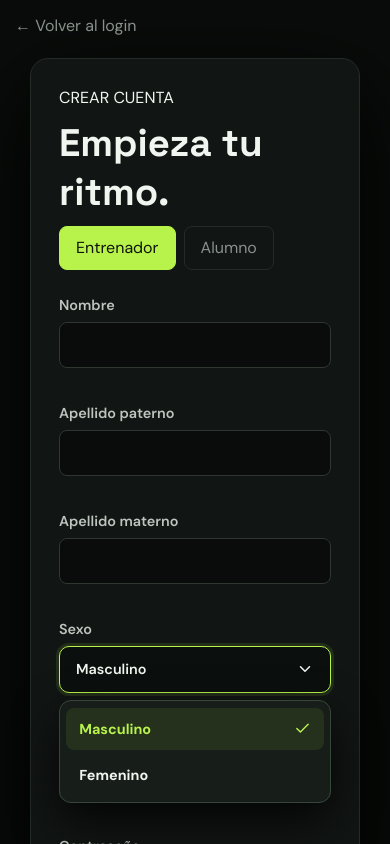
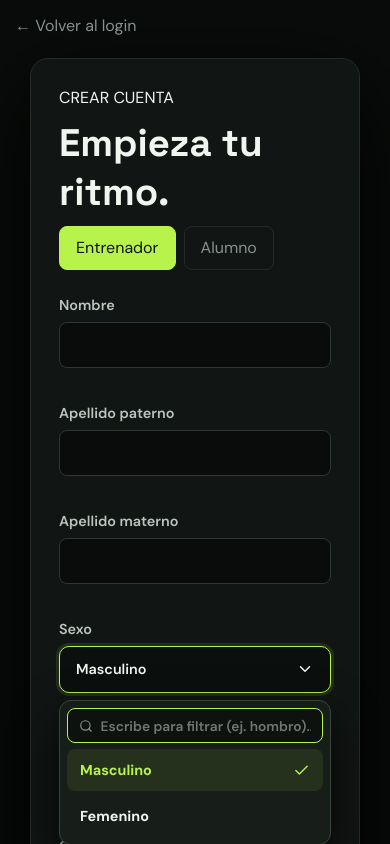
Before and after one commit to K4YZER4/RITMO, a React (Vite) app in the folder frontend/: page /registro in a window 390 px wide. Both pictures are taken after a click on the button "Masculino". Shown: the top 844 px of the page. Built offline with nearby package versions, Linux system fonts and the light colour scheme; no server answers.

Commit message:
feat: searchable select menu with real-time text filtering and responsive scrollable exercise modal

```diff
--- a/frontend/src/components/SelectMenu.tsx
+++ b/frontend/src/components/SelectMenu.tsx
@@ -1,4 +1,4 @@
-import { Check, ChevronDown } from 'lucide-react';
+import { Check, ChevronDown, Search } from 'lucide-react';
 import { useEffect, useRef, useState } from 'react';
 
 export type SelectOption = { value: string; label: string; description?: string };
@@ -8,22 +8,76 @@ export function SelectMenu({
   options,
   placeholder,
   onChange,
+  searchable = true,
 }: {
   value: string;
   options: SelectOption[];
   placeholder: string;
   onChange: (value: string) => void;
+  searchable?: boolean;
 }) {
   const [open, setOpen] = useState(false);
+  const [search, setSearch] = useState('');
   const ref = useRef<HTMLDivElement>(null);
+  const inputRef = useRef<HTMLInputElement>(null);
   const selected = options.find((option) => option.value === value);
+
   useEffect(() => {
     const close = (event: MouseEvent) => {
-      if (ref.current && !ref.current.contains(event.target as Node)) setOpen(false);
+      if (ref.current && !ref.current.contains(event.target as Node)) {
+        setOpen(false);
+        setSearch('');
+      }
     };
     document.addEventListener('mousedown', close);
     return () => document.removeEventListener('mousedown', close);
   }, []);
+
+  useEffect(() => {
+    if (open && searchable) {
+      setSearch('');
+      const timer = setTimeout(() => {
+        inputRef.current?.focus();
+      }, 50);
+      return () => clearTimeout(timer);
+    }
+  }, [open, searchable]);
+
+  const cleanText = (t: string) =>
+    t
+      .toLowerCase()
+      .normalize('NFD')
+      .replace(/[\u0300-\u036f]/g, '')
+      .replace(/_/g, ' ')
+      .trim();
+
+  const filteredOptions = options.filter((option) => {
+    if (!search.trim()) return true;
+    const q = cleanText(search);
+    const label = cleanText(option.label);
+    const desc = option.description ? cleanText(option.description) : '';
+
+    if (label.includes(q) || desc.includes(q)) return true;
+
+    // Búsqueda flexible por palabras (ej. "hombro" con "hombros", "smith" con "maquina smith")
+    const words = q.split(/\s+/).filter(Boolean);
+    return words.every((w) => label.includes(w) || w.startsWith(label) || label.startsWith(w));
+  });
+
+  const handleKeyDown = (e: React.KeyboardEvent) => {
+    if (e.key === 'Escape') {
+      setOpen(false);
+      setSearch('');
+    } else if (e.key === 'Enter') {
+      e.preventDefault();
+      if (filteredOptions.length > 0) {
+        onChange(filteredOptions[0].value);
+        setOpen(false);
+        setSearch('');
+      }
+    }
+  };
+
   return (
     <div className="select-menu" ref={ref}>
       <button
@@ -36,9 +90,34 @@ export function SelectMenu({
         <span className={selected ? '' : 'placeholder'}>{selected?.label || placeholder}</span>
         <ChevronDown size={18} />
       </button>
+
       {open && (
         <div className="select-options" role="listbox">
-          {options.map((option) => (
+          {searchable && options.length > 0 && (
+            <div
+              className="select-search-box"
+              onClick={(e) => {
+                e.stopPropagation();
+                inputRef.current?.focus();
+              }}
+            >
+              <Search size={14} className="select-search-icon" />
+              <input
+                ref={inputRef}
+                type="text"
+                className="select-search-input"
+                placeholder="Escribe para filtrar (ej. hombro)..."
+                value={search}
+                onChange={(e) => setSearch(e.target.value)}
+                onKeyDown={handleKeyDown}
+                onClick={(e) => e.stopPropagation()}
+              />
+            </div>
+          )}
+
+          <div className="select-options-list">
+            {filteredOptions.length > 0 ? (
+              filteredOptions.map((option) => (
                 <button
                   type="button"
                   role="option"
@@ -48,6 +127,7 @@ export function SelectMenu({
                   onClick={() => {
                     onChange(option.value);
                     setOpen(false);
+                    setSearch('');
                   }}
                 >
                   <span>
@@ -56,7 +136,15 @@ export function SelectMenu({
                   </span>
                   {option.value === value && <Check size={17} />}
                 </button>
-          ))}
+              ))
+            ) : (
+              <div className="select-empty">
+                {options.length === 0
+                  ? 'No hay más opciones disponibles'
+                  : `Sin coincidencias para "${search}"`}
+              </div>
+            )}
+          </div>
         </div>
       )}
     </div>
--- a/frontend/src/pages/Exercises.tsx
+++ b/frontend/src/pages/Exercises.tsx
@@ -200,7 +200,11 @@ export function Exercises() {
             className="modal"
             onSubmit={(event) => {
               event.preventDefault();
-              create.mutate();
+              if (editing) {
+                update.mutate();
+              } else {
+                create.mutate();
+              }
             }}
             onClick={(event) => event.stopPropagation()}
           >
--- a/frontend/src/styles.css
+++ b/frontend/src/styles.css
@@ -34,19 +34,64 @@
 }
 .select-options {
   position: absolute;
-  z-index: 20;
+  z-index: 30;
   top: calc(100% + 0.45rem);
   left: 0;
   right: 0;
-  display: grid;
-  gap: 0.25rem;
-  max-height: 280px;
-  overflow-y: auto;
-  padding: 0.4rem;
+  display: flex;
+  flex-direction: column;
+  max-height: 285px;
+  overflow: hidden;
+  padding: 0.45rem;
   background: #171d19;
   border: 1px solid #364638;
   border-radius: 12px;
   box-shadow: 0 18px 45px #000b;
+}
+.select-search-box {
+  display: flex;
+  align-items: center;
+  gap: 0.5rem;
+  padding: 0.45rem 0.65rem;
+  margin-bottom: 0.4rem;
+  background: #0d120f;
+  border: 1px solid #2a382c;
+  border-radius: 8px;
+  transition: border-color 150ms;
+}
+.select-search-box:focus-within {
+  border-color: var(--lime);
+}
+.select-search-icon {
+  color: var(--muted);
+  flex-shrink: 0;
+}
+.select-search-box input,
+.modal .select-search-box input {
+  width: 100%;
+  background: transparent !important;
+  border: 0 !important;
+  padding: 0 !important;
+  color: #f1f5ef !important;
+  font-size: 0.86rem !important;
+  outline: none !important;
+  box-shadow: none !important;
+  border-radius: 0 !important;
+  margin: 0 !important;
+}
+.select-options-list {
+  display: grid;
+  gap: 0.25rem;
+  max-height: 220px;
+  overflow-y: auto;
+  scrollbar-width: thin;
+  scrollbar-color: #364638 transparent;
+}
+.select-empty {
+  padding: 1rem 0.6rem;
+  font-size: 0.82rem;
+  color: var(--muted);
+  text-align: center;
 }
 .select-option {
   display: flex;
@@ -1548,20 +1593,27 @@ p {
   position: fixed;
   inset: 0;
   background: #000b;
-  display: grid;
-  place-items: center;
+  display: flex;
+  justify-content: center;
+  align-items: center;
   z-index: 20;
-  padding: 20px;
+  padding: 24px 16px;
+  overflow-y: auto;
 }
 .nested-modal {
   z-index: 30;
 }
 .modal {
-  width: min(500px, 100%);
+  width: min(520px, 100%);
+  max-height: min(90vh, 780px);
+  overflow-y: auto;
   background: #131714;
   border: 1px solid var(--line);
   padding: 30px;
   border-radius: 16px;
+  position: relative;
+  scrollbar-width: thin;
+  scrollbar-color: #364638 transparent;
 }
 .modal textarea {
   resize: vertical;
```
Lines whose indentation alone changed are shown as unchanged.
